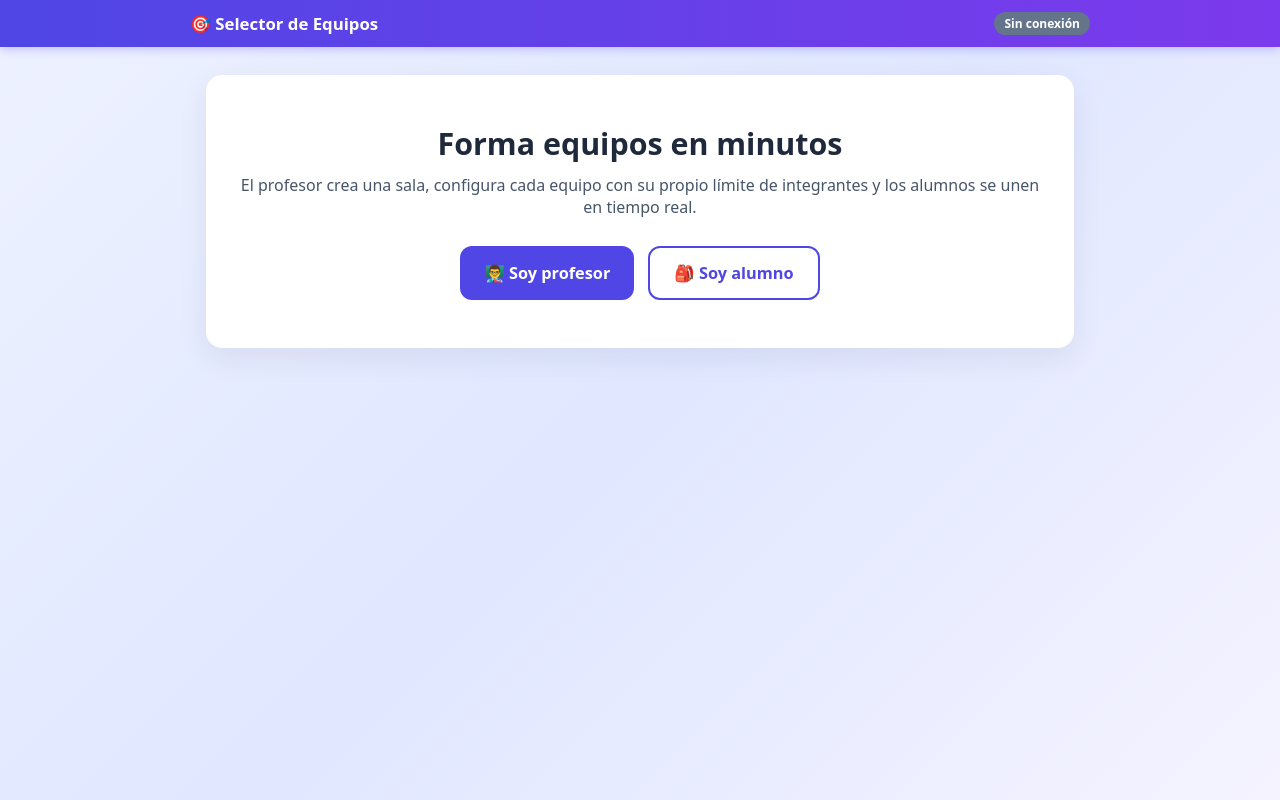
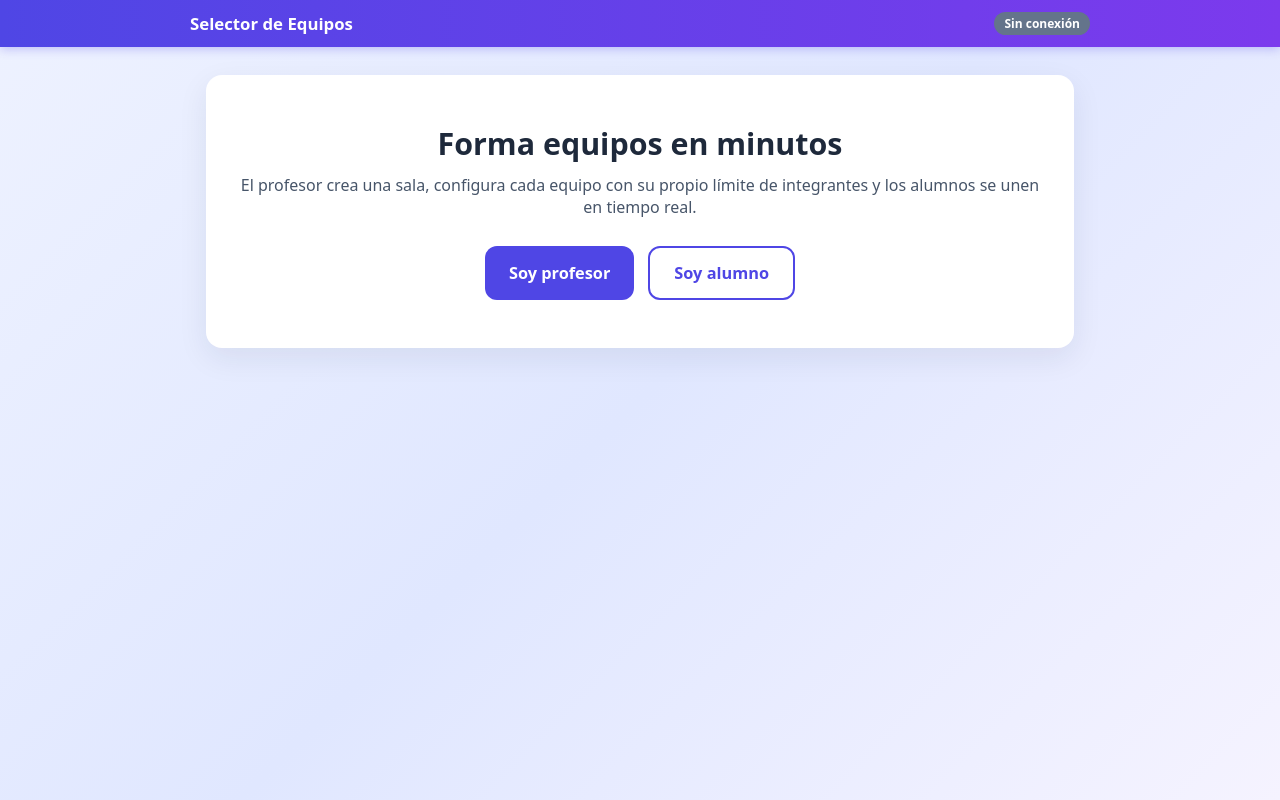
Before and after one commit to danielbernalanz/selector-de-equipos, a website: page public/index.html in a window 1280 px wide. Drawn offline with Linux system fonts and the light colour scheme.

Commit message:
Quitar emojis de la interfaz

```diff
--- a/public/index.html
+++ b/public/index.html
@@ -9,7 +9,7 @@
 <body>
 <header class="topbar">
   <div class="topbar-inner">
-    <span class="logo">🎯 Selector de Equipos</span>
+    <span class="logo">Selector de Equipos</span>
     <span id="connBadge" class="badge badge-off">Conectando...</span>
   </div>
 </header>
@@ -21,8 +21,8 @@
       <h1>Forma equipos en minutos</h1>
       <p>El profesor crea una sala, configura cada equipo con su propio límite de integrantes y los alumnos se unen en tiempo real.</p>
       <div class="hero-actions">
-        <button class="btn btn-primary btn-lg" onclick="goTo('create')">👨‍🏫 Soy profesor</button>
-        <button class="btn btn-outline btn-lg" onclick="goTo('join')">🎒 Soy alumno</button>
+        <button class="btn btn-primary btn-lg" onclick="goTo('create')">Soy profesor</button>
+        <button class="btn btn-outline btn-lg" onclick="goTo('join')">Soy alumno</button>
       </div>
     </div>
   </section>
@@ -79,7 +79,7 @@
         <div class="code-box">
           <span class="code-label">Código</span>
           <span id="tCode" class="code"></span>
-          <button class="btn btn-ghost" onclick="copyLink()" title="Copia el enlace para alumnos">🔗</button>
+          <button class="btn btn-ghost" onclick="copyLink()" title="Copia el enlace para alumnos">Copiar</button>
         </div>
       </div>
       <p class="hint">Cada alumno ve los equipos y solo puede entrar en los que tengan hueco libre.</p>
@@ -104,7 +104,7 @@
 
 <div id="closedModal" class="modal-overlay hidden">
   <div class="card modal">
-    <h2>🔒 Sala cerrada</h2>
+    <h2>Sala cerrada</h2>
     <p>El profesor cerró la sala.</p>
     <button class="btn btn-primary btn-block" onclick="goHomeAndReset()">Entendido</button>
   </div>
```
